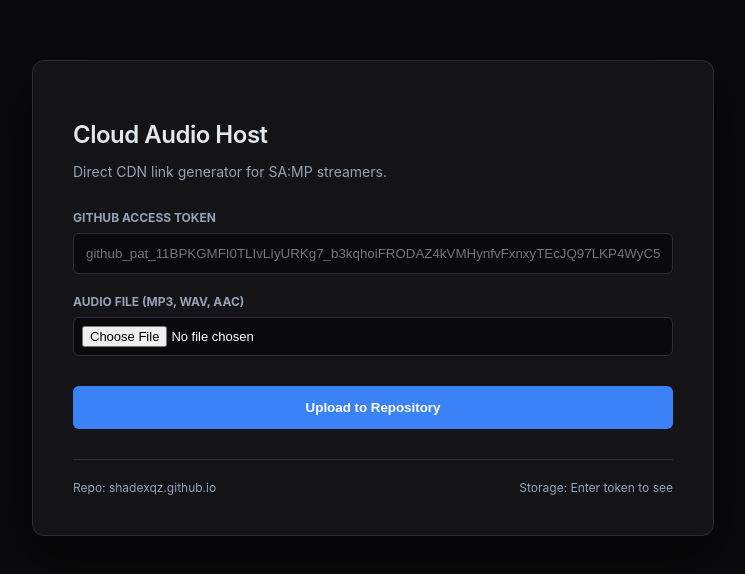
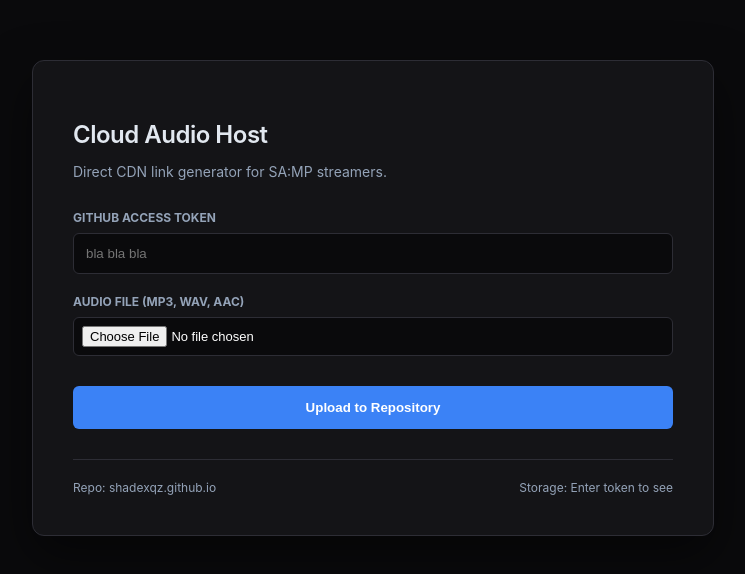
Before and after one commit to shadexqz/shadexqz.github.io, a plain HTML site: page index.html in a window 1280 px wide. Shown: the part 102-676 px from the top of the page, without its empty margins (267-1012 px from the left). Drawn offline with nearby package versions, Linux system fonts and the light colour scheme.

Commit message:
Update index.html

```diff
--- a/index.html
+++ b/index.html
@@ -103,7 +103,7 @@
 
     <div class="form-group">
         <label>GitHub Access Token</label>
-        <input type="text" id="token" placeholder="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" onchange="saveToken()">
+        <input type="text" id="token" placeholder="bla bla bla" onchange="saveToken()">
     </div>
 
     <div class="form-group">
```
